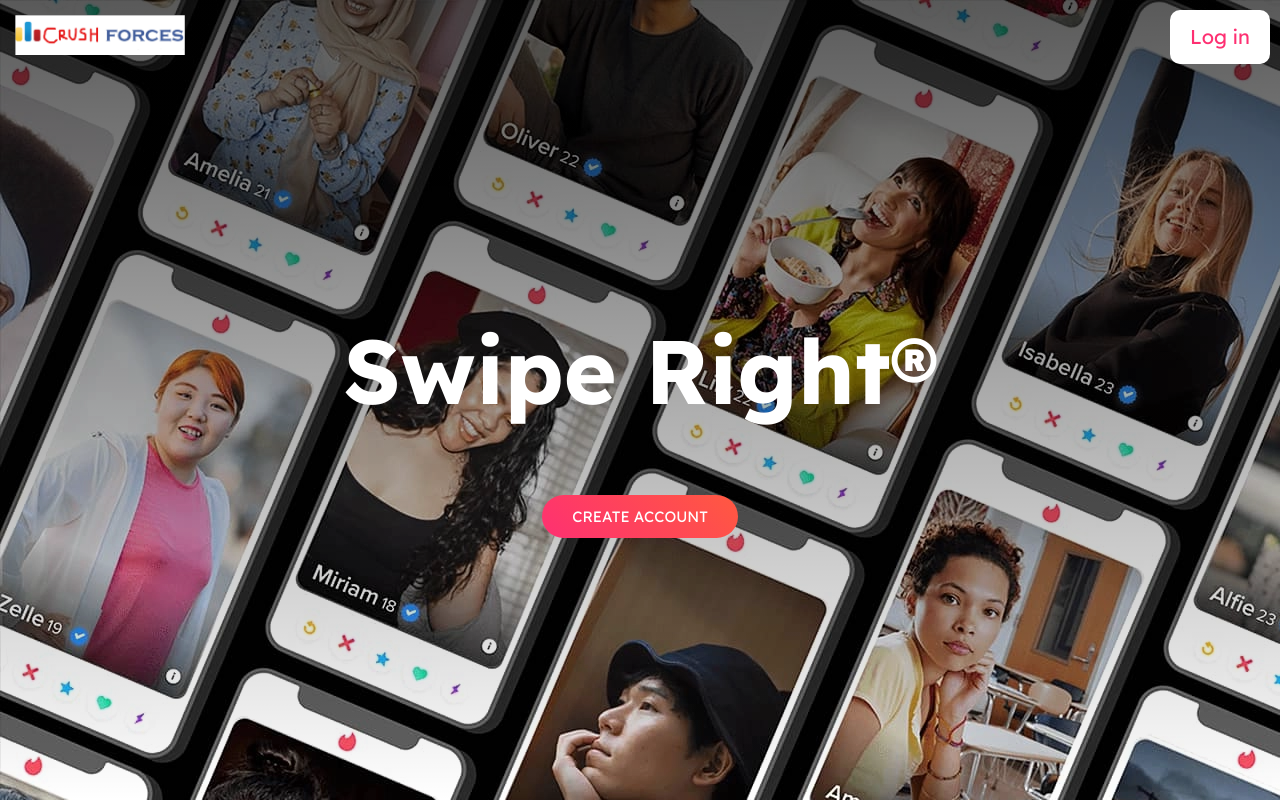
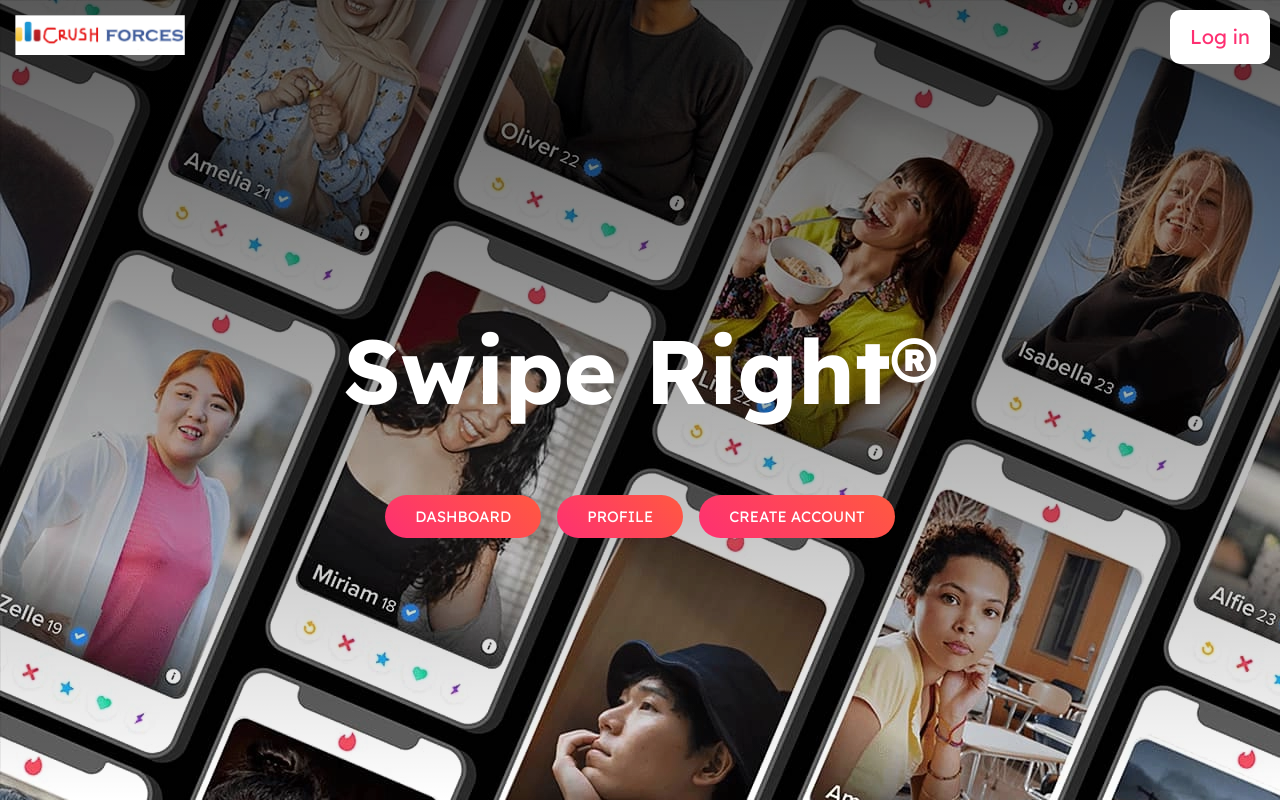
Before and after one commit to adityak2502/CrushForces, a React (Create React App) app in the folder client/: page / in a window 1280 px wide. Built offline with nearby package versions, Linux system fonts and the light colour scheme.

Commit message:
Add dashboard button on homepage

```diff
--- a/client/src/pages/Home.js
+++ b/client/src/pages/Home.js
@@ -2,10 +2,13 @@ import Nav from '../components/Nav'
 import AuthModal from "../components/AuthModal"
 import {useState} from 'react'
 import {useCookies} from "react-cookie"
+import { useNavigate } from 'react-router-dom'
 const {v4: uuidv4} = require('uuid')
 
+
 const Home = () => {
-    const [showModal, setShowModal] = useState(false)
+  let navigate = useNavigate()
+  const [showModal, setShowModal] = useState(false)
     const [isSignUp, setIsSignUp] = useState(true)
     const [cookies, setCookie, removeCookie] = useCookies(['user'])
     const authToken = cookies.AuthToken
@@ -32,6 +35,12 @@ const Home = () => {
             />
             <div className="home">
                 <h1 className="primary-title">Swipe Right®</h1>
+                <button className="primary-button" onClick={() => navigate('/dashboard')}>
+                  Dashboard
+                </button>
+                <button className="primary-button" onClick={() => navigate('/profile')}>
+                  Profile
+                </button>
                 <button className="primary-button" onClick={handleClick}>
                     {authToken ? 'Signout' : 'Create Account'}
                 </button>
```
